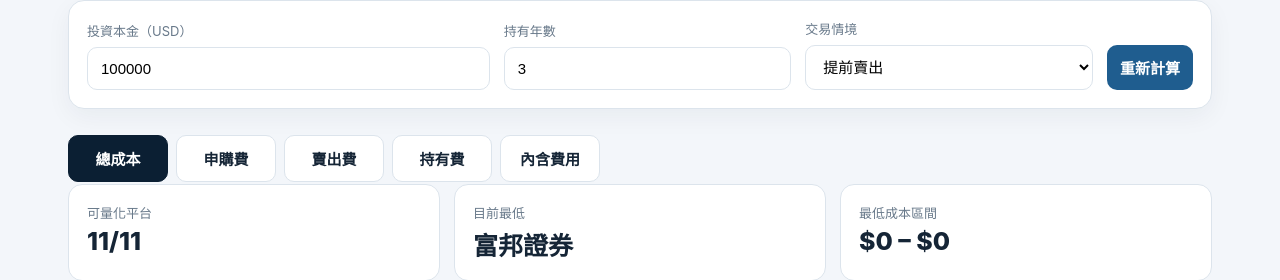
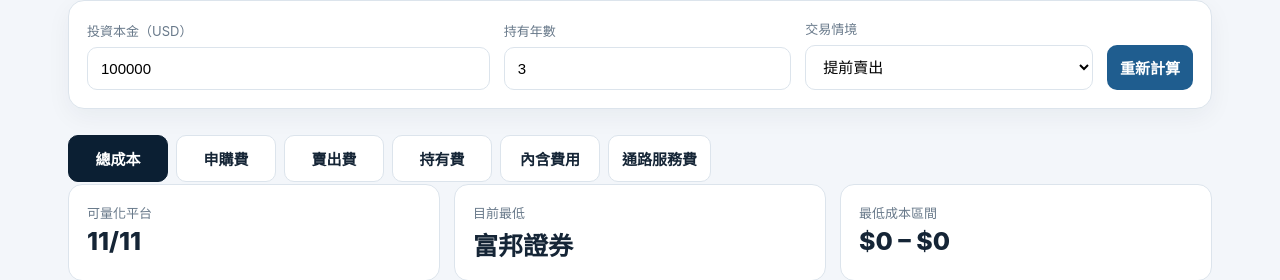
Before and after one commit to kenny17go/bond-fee-compare, a plain HTML site: page compare.html in a window 1280 px wide. Shown: the part 202-482 px from the top of the page. Drawn offline with Linux system fonts and the light colour scheme.

Commit message:
feat: display channel service fee separately

```diff
--- a/compare.html
+++ b/compare.html
@@ -56,6 +56,7 @@
     <button class="tab" data-mode="sell">賣出費</button>
     <button class="tab" data-mode="hold">持有費</button>
     <button class="tab" data-mode="embedded">內含費用</button>
+    <button class="tab" data-mode="channel">通路服務費</button>
   </section>
 
   <section class="summary-grid" id="summary"></section>
```
